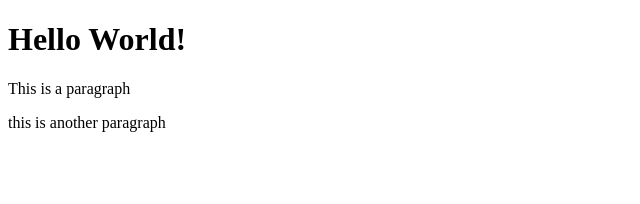
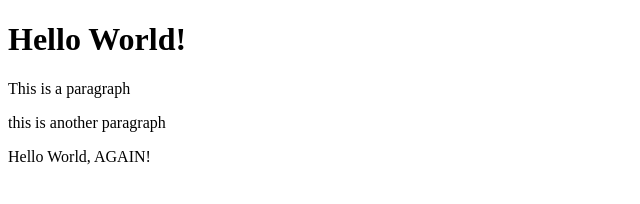
Before and after one commit to yungtyyler/git-test, a website: page index.html in a window 1280 px wide. Shown: the whole page, without its empty margins (0-640 px from the left). Drawn offline with Linux system fonts and the light colour scheme.

```diff
--- a/index.html
+++ b/index.html
@@ -6,6 +6,7 @@
 
     <p>This is a paragraph</p>
     <p>this is another paragraph</p>
+    <p>Hello World, AGAIN!</p>
 </body>
 
 </html>
```
Also changed, not shown: package.json (added, +24 -0 lines), 2 other files.
